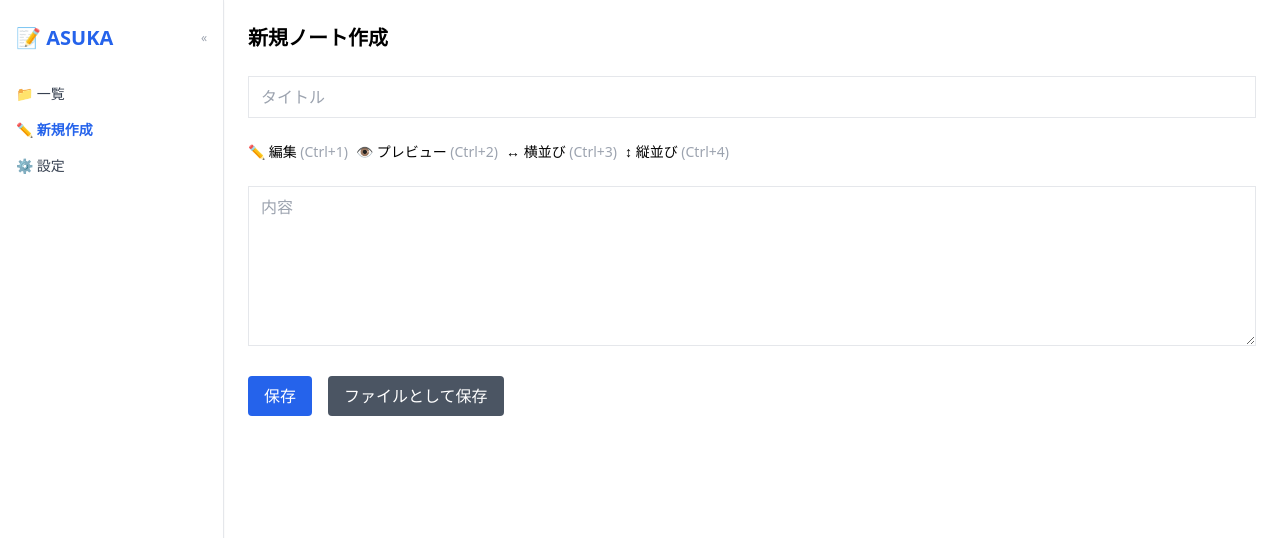
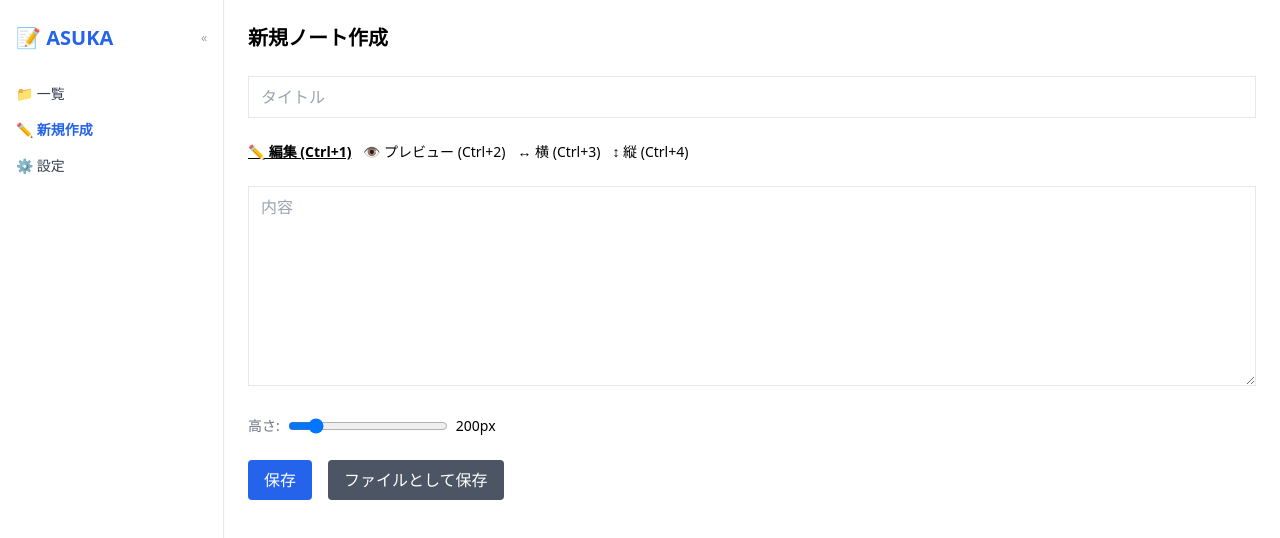
Before and after one commit to KeithCCC/linkmemo, a React (Vite) app: page /edit/new in a window 1280 px wide. Shown: the top 538 px of the page. Built offline with nearby package versions, Linux system fonts and the light colour scheme.

Commit message:
edit mode rearrangement

```diff
--- a/src/screens/NoteEditScreen.jsx
+++ b/src/screens/NoteEditScreen.jsx
@@ -1,4 +1,3 @@
-// src/screens/NoteEditScreen.jsx
 import { useParams, useNavigate, Link } from "react-router-dom";
 import { useState, useEffect } from "react";
 import { useNotesContext } from "../context/NotesContext";
@@ -14,7 +13,10 @@ export default function NoteEditScreen() {
 
   const [title, setTitle] = useState("");
   const [content, setContent] = useState("");
-  const [mode, setMode] = useState("edit"); // 🔁 表示モード: edit, preview, split-right, split-bottom
+  const [mode, setMode] = useState("edit");
+  const [textareaHeight, setTextareaHeight] = useState(() => {
+    return localStorage.getItem("textareaHeight") || "200";
+  });
 
   useEffect(() => {
     if (!isNew) {
@@ -28,6 +30,7 @@ export default function NoteEditScreen() {
       }
     }
   }, [id, isNew, getNoteById, navigate]);
+
   useEffect(() => {
     const handleKeyDown = (e) => {
       if (e.ctrlKey) {
@@ -53,7 +56,6 @@ useEffect(() => {
         }
       }
     };
-
     window.addEventListener("keydown", handleKeyDown);
     return () => window.removeEventListener("keydown", handleKeyDown);
   }, []);
@@ -118,23 +120,49 @@ useEffect(() => {
         className="border px-3 py-2 w-full"
       />
 
-      {/* 🔁 表示モード選択 */}
-<div className="flex gap-2 text-sm mb-2">
-  <button onClick={() => setMode("edit")}>✏️ 編集 <span className="text-gray-400">(Ctrl+1)</span></button>
-  <button onClick={() => setMode("preview")}>👁 プレビュー <span className="text-gray-400">(Ctrl+2)</span></button>
-  <button onClick={() => setMode("split-right")}>↔ 横並び <span className="text-gray-400">(Ctrl+3)</span></button>
-  <button onClick={() => setMode("split-bottom")}>↕ 縦並び <span className="text-gray-400">(Ctrl+4)</span></button>
+      {/* モード切替ボタン */}
+      <div className="flex gap-3 text-sm mb-2">
+        <button onClick={() => setMode("edit")} className={mode === "edit" ? "font-bold underline" : ""}>
+          ✏️ 編集 (Ctrl+1)
+        </button>
+        <button onClick={() => setMode("preview")} className={mode === "preview" ? "font-bold underline" : ""}>
+          👁 プレビュー (Ctrl+2)
+        </button>
+        <button onClick={() => setMode("split-right")} className={mode === "split-right" ? "font-bold underline" : ""}>
+          ↔ 横 (Ctrl+3)
+        </button>
+        <button onClick={() => setMode("split-bottom")} className={mode === "split-bottom" ? "font-bold underline" : ""}>
+          ↕ 縦 (Ctrl+4)
+        </button>
       </div>
 
+      {/* 各モードの内容 */}
+      {mode === "edit" && (
+        <>
 
-      {/* ✍ 表示内容の切り替え */}
-      {mode === "edit" && (
           <textarea
-          placeholder="内容"
             value={content}
             onChange={(e) => setContent(e.target.value)}
-          className="border px-3 py-2 w-full h-40"
+            style={{ height: `${textareaHeight}px` }}
+            className="border px-3 py-2 w-full"
+            placeholder="内容"
           />
+           <div className="flex items-center gap-2 text-sm mb-1">
+            <span className="text-gray-500">高さ:</span>
+            <input
+              type="range"
+              min="100"
+              max="800"
+              value={textareaHeight}
+              onChange={(e) => {
+                setTextareaHeight(e.target.value);
+                localStorage.setItem("textareaHeight", e.target.value);
+              }}
+              className="w-40"
+            />
+            <span>{textareaHeight}px</span>
+          </div>
+        </>
       )}
 
       {mode === "preview" && (
@@ -145,14 +173,34 @@ useEffect(() => {
       )}
 
       {mode === "split-right" && (
-        <div className="grid grid-cols-2 gap-4">
+        <div className="flex gap-4 items-start">
+          <div className="flex-1 space-y-2">
+
             <textarea
               value={content}
               onChange={(e) => setContent(e.target.value)}
-            className="border px-3 py-2 w-full h-40"
+              style={{ height: `${textareaHeight}px` }}
+              className="border px-3 py-2 w-full"
             />
+            <div className="flex items-center gap-2 text-sm">
+              <span className="text-gray-500">高さ:</span>
+              <span>{textareaHeight}px</span>
+            </div>
+            <input
+              type="range"
+              min="100"
+              max="800"
+              value={textareaHeight}
+              onChange={(e) => {
+                setTextareaHeight(e.target.value);
+                localStorage.setItem("textareaHeight", e.target.value);
+              }}
+              className="w-32"
+            />
+          </div>
           <div
-            className="prose prose-sm max-w-none border p-3 rounded bg-white"
+            className="flex-1 prose prose-sm max-w-none border p-3 rounded bg-white overflow-auto"
+            style={{ height: `${textareaHeight}px` }}
             dangerouslySetInnerHTML={{ __html: renderMarkdown(content) }}
           />
         </div>
@@ -160,20 +208,37 @@ useEffect(() => {
 
       {mode === "split-bottom" && (
         <div className="flex flex-col gap-2">
+
           <textarea
             value={content}
             onChange={(e) => setContent(e.target.value)}
-            className="border px-3 py-2 w-full h-40"
+            style={{ height: `${textareaHeight}px` }}
+            className="border px-3 py-2 w-full"
           />
           <div
             className="prose prose-sm max-w-none border p-3 rounded bg-white"
             dangerouslySetInnerHTML={{ __html: renderMarkdown(content) }}
           />
+          <div className="flex items-center gap-2 text-sm">
+            <span className="text-gray-500">高さ:</span>
+            <input
+              type="range"
+              min="100"
+              max="800"
+              value={textareaHeight}
+              onChange={(e) => {
+                setTextareaHeight(e.target.value);
+                localStorage.setItem("textareaHeight", e.target.value);
+              }}
+              className="w-40"
+            />
+            <span>{textareaHeight}px</span>
+          </div>
         </div>
       )}
 
-      {/* ✅ 操作ボタン群 */}
-      <div className="flex gap-4">
+      {/* 操作ボタン */}
+      <div className="flex gap-4 mt-4 flex-wrap">
         <button onClick={handleSave} className="bg-blue-600 text-white px-4 py-2 rounded hover:bg-blue-700">
           保存
         </button>
@@ -187,7 +252,7 @@ useEffect(() => {
         </button>
       </div>
 
-      {/* 🏷️ タグ表示 */}
+      {/* タグ表示 */}
       {extractTags(content).length > 0 && (
         <div className="mt-4">
           <h3 className="text-sm font-semibold text-gray-600 mb-1">タグ:</h3>
```
Lines whose indentation alone changed are shown as unchanged.
